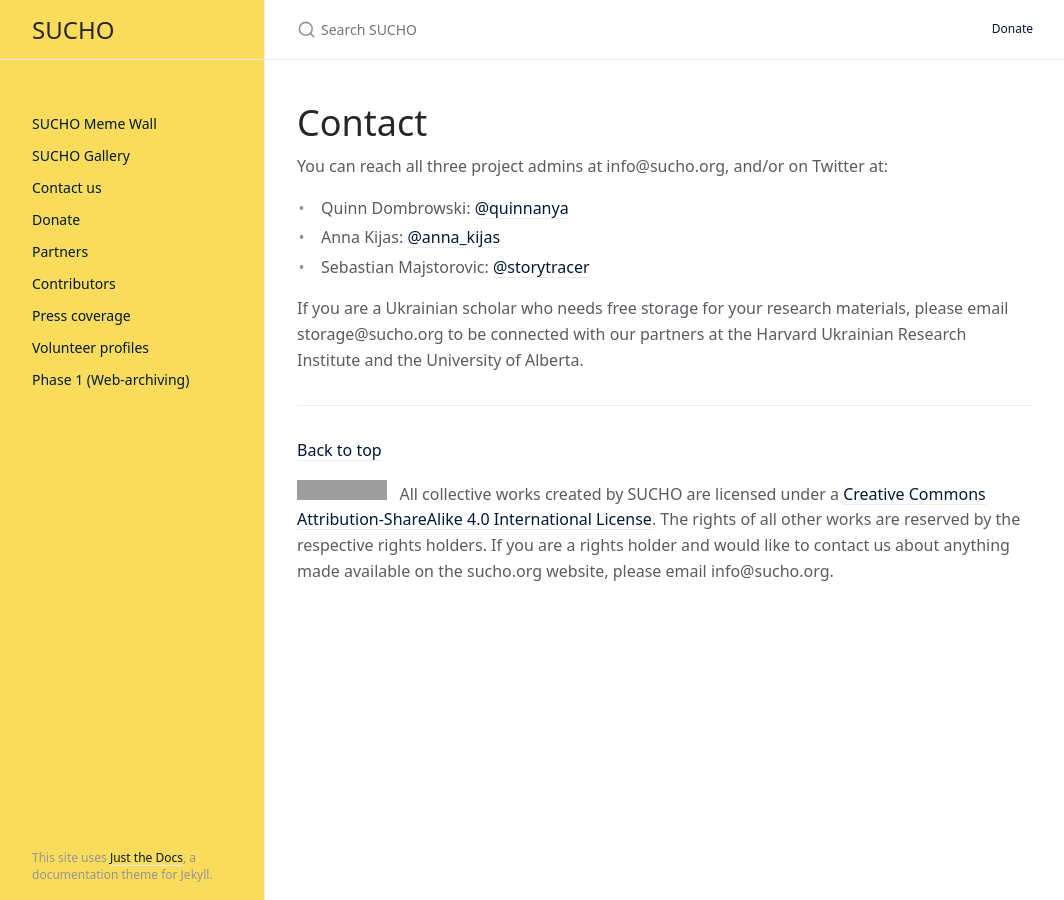
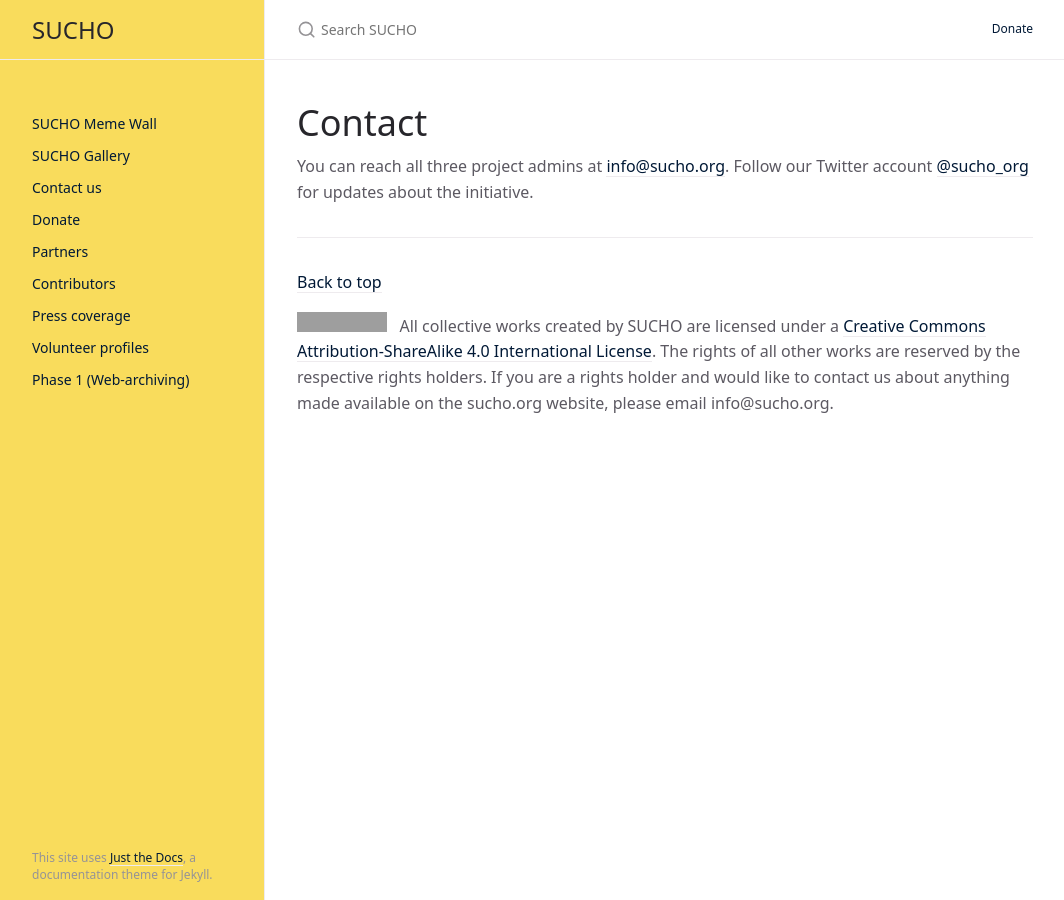
Before and after one commit to sucho-archiving/sucho-archiving.github.io, a Jekyll site: the page built from contact.md, in a window 1280 px wide. Shown: the whole page, without its empty margins (107-1171 px from the left). Built offline with Jekyll 4.4.1, drawn with Linux system fonts in a browser that asks for light colours; grey boxes are pictures that could not be loaded.

Commit message:
Updated contact details

```diff
--- a/contact.md
+++ b/contact.md
@@ -6,10 +6,4 @@
 
 # Contact
 
-You can reach all three project admins at info@sucho.org, and/or on Twitter at:
-
-- Quinn Dombrowski: [@quinnanya](https://twitter.com/quinnanya)
-- Anna Kijas: [@anna_kijas](https://twitter.com/anna_kijas)
-- Sebastian Majstorovic: [@storytracer](https://twitter.com/storytracer)
-
-If you are a Ukrainian scholar who needs free storage for your research materials, please email storage@sucho.org to be connected with our partners at the Harvard Ukrainian Research Institute and the University of Alberta.
+You can reach all three project admins at [info@sucho.org](mailto:info@sucho.org). Follow our Twitter account [@sucho_org](https://twitter.com/sucho_org) for updates about the initiative.
```
Also changed, not shown: index.md (+2 -2 lines).
